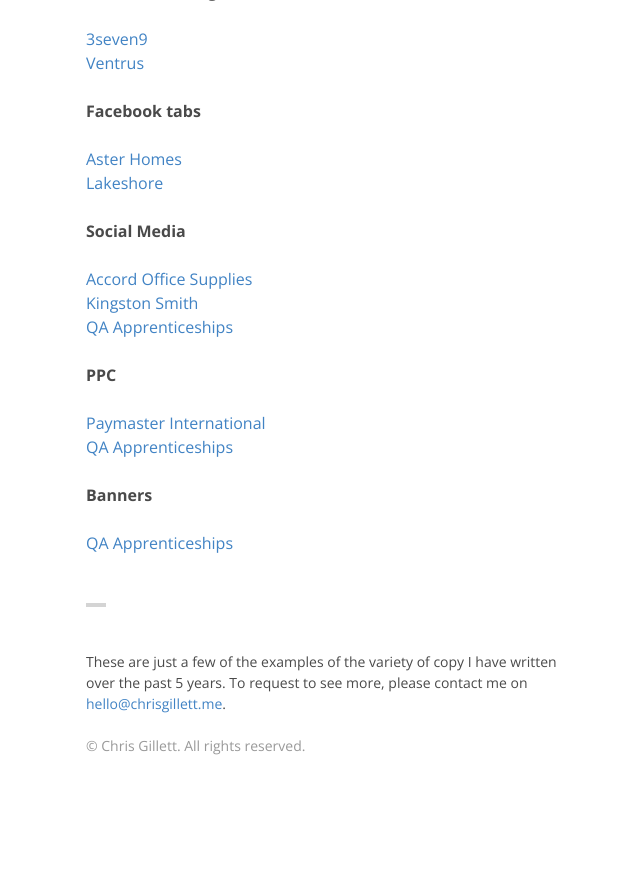
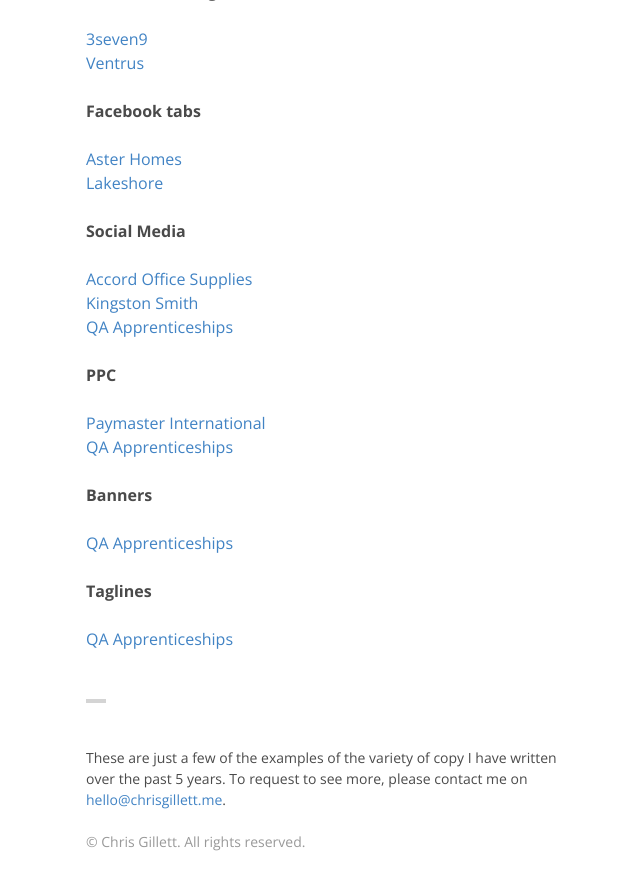
Before and after one commit to ChrisGillett/chrisgillett, a Jekyll site: the page built from index.html, in a window 1280 px wide and 900 px high, scrolled down 1154 px. Shown: the top 890 px of the window, without its empty margins (314-954 px from the left). Built offline with Jekyll 4.4.1, drawn with Linux system fonts in a browser that asks for light colours; before the commit the page ends 1958 px from its top, so only the background shows below that.

Commit message:
Update index.html

```diff
--- a/index.html
+++ b/index.html
@@ -80,4 +80,12 @@ class: index
 		</li>
 	{% endfor %}
 	</ul>
+	<h1>Taglines</h1>
+	<ul>
+	{% for post in site.categories.banners %}
+		<li>
+			<a href="{{ post.url }}" title="{{ post.title }}">{{ post.title }}</a>
+		</li>
+	{% endfor %}
+	</ul>
 </div><!--/.width-->
```
